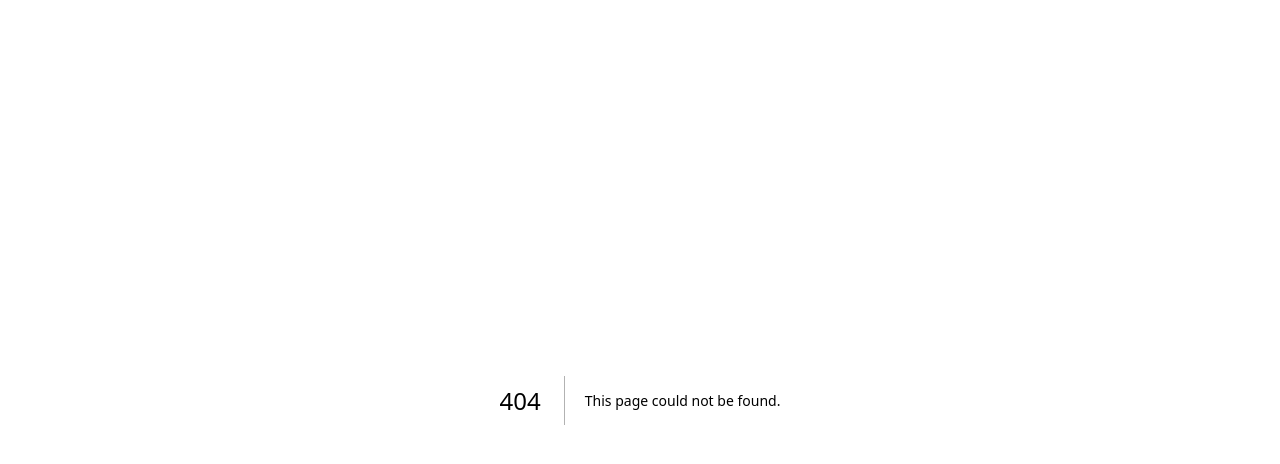
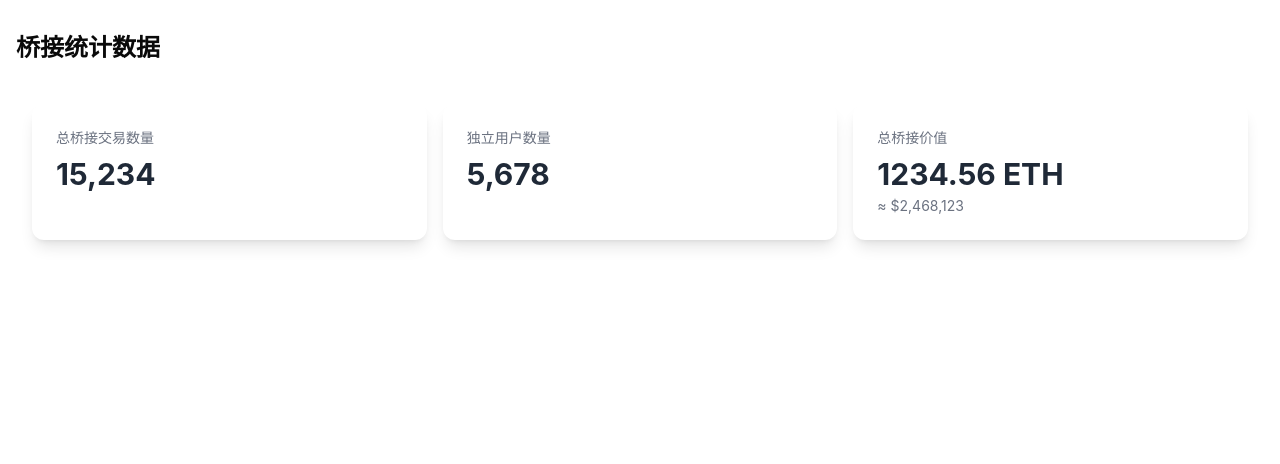
Before and after one commit to wyeeeh/L2-Bridge-Scan, a Next.js app in the folder frontend/: page /show_StatsCard in a window 1280 px wide. Before the commit this address had no page. Shown: the top 464 px of the page. Built offline with nearby package versions, Linux system fonts and the light colour scheme; what @rainbow-me/rainbowkit, wagmi would draw is missing.

Commit message:
add dashboard

```diff
--- /dev/null
+++ b/frontend/src/pages/StatsCard.tsx
@@ -0,0 +1,53 @@
+import { FC } from 'react';
+
+interface StatsCardProps {
+  totalTransactions: number;
+  uniqueUsers: number;
+  totalValue: {
+    eth: number;
+    usd: number;
+  };
+}
+
+const StatsCard: FC<StatsCardProps> = ({ totalTransactions, uniqueUsers, totalValue }) => {
+  return (
+    <div className="grid grid-cols-1 md:grid-cols-3 gap-4 p-4">
+      {/* 交易数量卡片 */}
+      <div className="bg-white rounded-xl shadow-lg p-6 hover:shadow-xl transition-shadow">
+        <div className="flex flex-col">
+          <span className="text-gray-500 text-sm">总桥接交易数量</span>
+          <span className="text-3xl font-bold text-gray-800 mt-2">
+            {totalTransactions.toLocaleString()}
+          </span>
+        </div>
+      </div>
+
+      {/* 用户数量卡片 */}
+      <div className="bg-white rounded-xl shadow-lg p-6 hover:shadow-xl transition-shadow">
+        <div className="flex flex-col">
+          <span className="text-gray-500 text-sm">独立用户数量</span>
+          <span className="text-3xl font-bold text-gray-800 mt-2">
+            {uniqueUsers.toLocaleString()}
+          </span>
+        </div>
+      </div>
+
+      {/* 总价值卡片 */}
+      <div className="bg-white rounded-xl shadow-lg p-6 hover:shadow-xl transition-shadow">
+        <div className="flex flex-col">
+          <span className="text-gray-500 text-sm">总桥接价值</span>
+          <div className="flex flex-col mt-2">
+            <span className="text-3xl font-bold text-gray-800">
+              {totalValue.eth.toFixed(2)} ETH
+            </span>
+            <span className="text-gray-500 text-sm mt-1">
+              ≈ ${totalValue.usd.toLocaleString()}
+            </span>
+          </div>
+        </div>
+      </div>
+    </div>
+  );
+};
+
+export default StatsCard;
--- a/frontend/src/pages/index.tsx
+++ b/frontend/src/pages/index.tsx
@@ -61,4 +61,8 @@ const Home: NextPage = () => {
   );
 };
 
-export default Home;
+{/*export default Home;*/}
+
+import show_StatsCard from './show_StatsCard';
+
+export default show_StatsCard;
--- /dev/null
+++ b/frontend/src/pages/show_StatsCard.tsx
@@ -0,0 +1,20 @@
+import StatsCard from './StatsCard';
+
+export default function show_StatsCard() {
+  // 这里可以添加获取数据的逻辑
+  const statsData = {
+    totalTransactions: 15234,
+    uniqueUsers: 5678,
+    totalValue: {
+      eth: 1234.56,
+      usd: 2468123
+    }
+  };
+
+  return (
+    <div className="container mx-auto px-4 py-8">
+      <h1 className="text-2xl font-bold mb-6">桥接统计数据</h1>
+      <StatsCard {...statsData} />
+    </div>
+  );
+}
```
